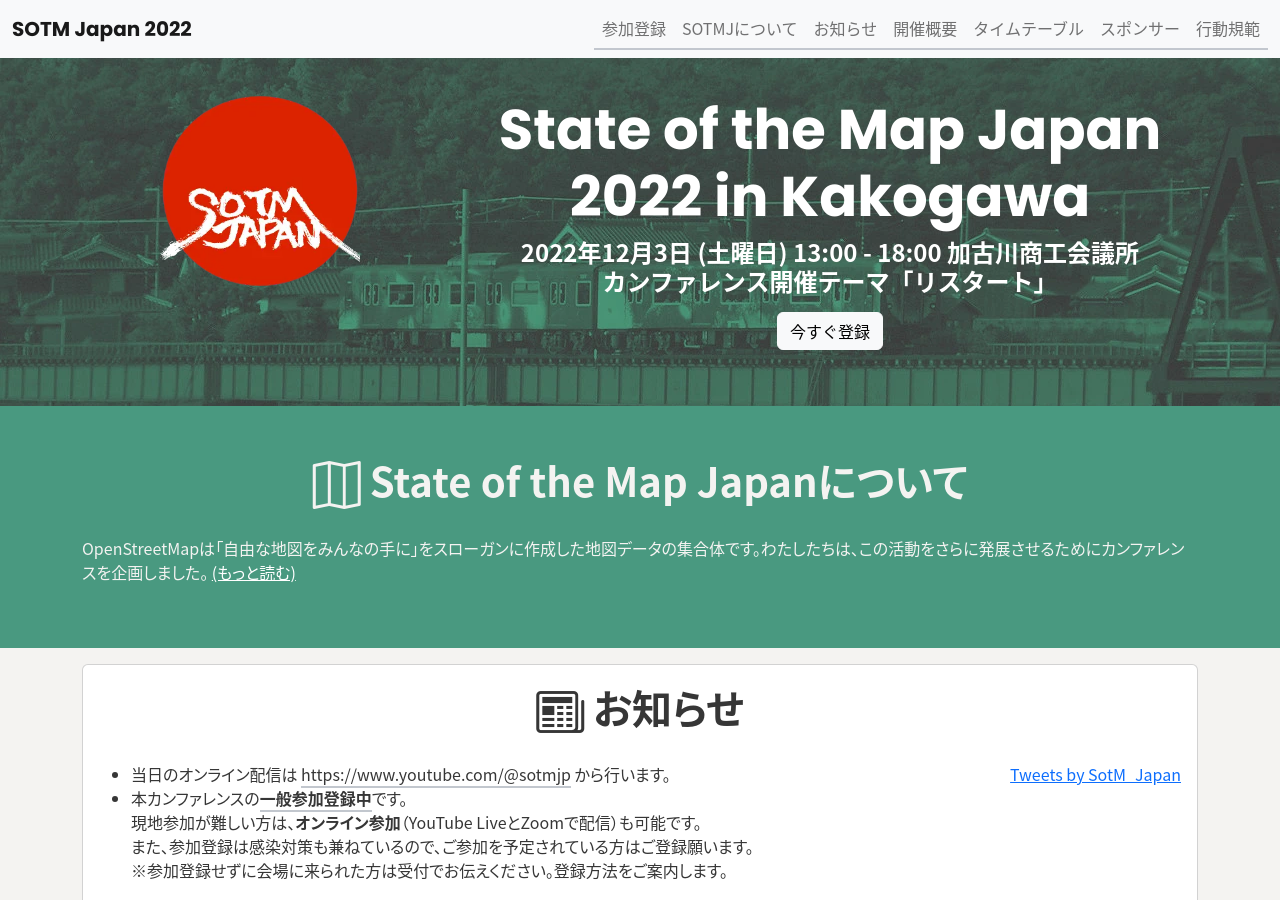
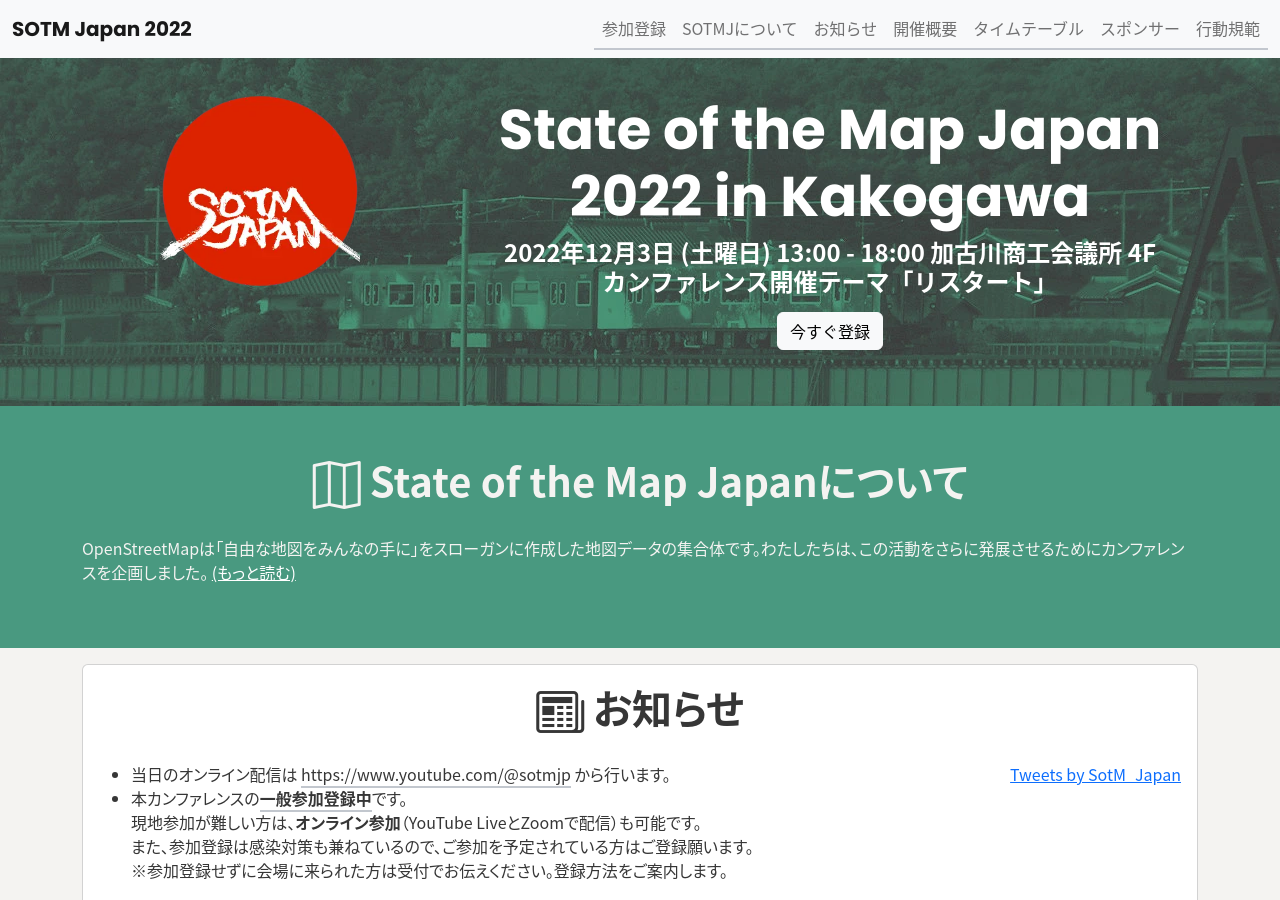
Before and after one commit to osmfj/sotmjp2022, a Jekyll site: the page built from index.md, in a window 1280 px wide and 900 px high. Built offline with Jekyll 4.4.1, drawn with Linux system fonts in a browser that asks for light colours; comment, search, counter and statistics services are not loaded; some of the changed text lies outside the part shown.

Commit message:
階数を追加

```diff
--- a/_config.yml
+++ b/_config.yml
@@ -9,7 +9,7 @@ event:
   date: 2022年12月3日
   dayofweek: 土曜日
   time: 13:00 - 18:00
-  venue: 加古川商工会議所
+  venue: 加古川商工会議所 4F
   zip: 675-0064
   address: 兵庫県加古川市加古川町溝之口800
   map: https://osm.org/go/56u9CbkmY?m=
```
